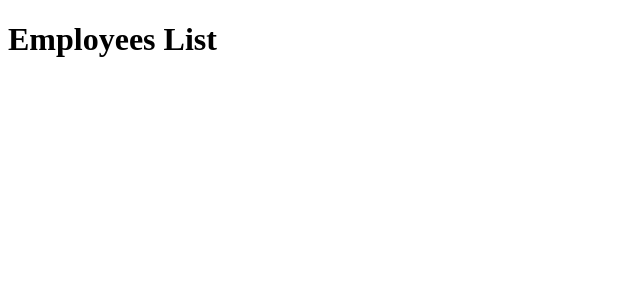
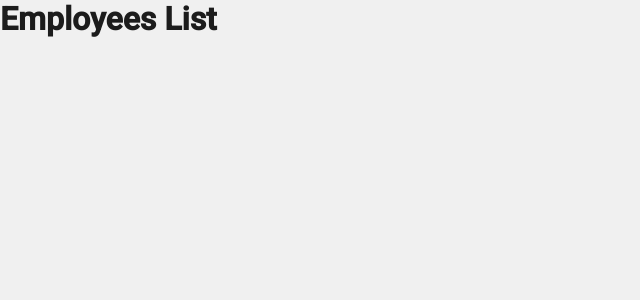
Before and after one commit to andersonsilvapp/employees-list, a React app: page / in a window 1280 px wide. Shown: the top 300 px of the page, without its empty margins (0-640 px from the left). Built offline with nearby package versions, Linux system fonts and the light colour scheme.

Commit message:
global style added to app
reset browsers margin, padding
and defining box model to border box

```diff
--- a/src/App.js
+++ b/src/App.js
@@ -1,9 +1,12 @@
 import React from 'react';
+
+import GlobalStyle from './styles/global';
 
 function App() {
   return (
     <>
       <h1>Employees List</h1>
+      <GlobalStyle />
     </>
   );
 }
--- /dev/null
+++ b/src/styles/global.js
@@ -0,0 +1,15 @@
+import { createGlobalStyle } from 'styled-components';
+
+export default createGlobalStyle`
+  * {
+    margin: 0;
+    padding: 0;
+    box-sizing: border-box;
+  }
+
+  body {
+    background: #f0f0f0;
+    color: #1c1c1c;
+    font-family: 'Roboto', sans-serif;
+  }
+`;
```
